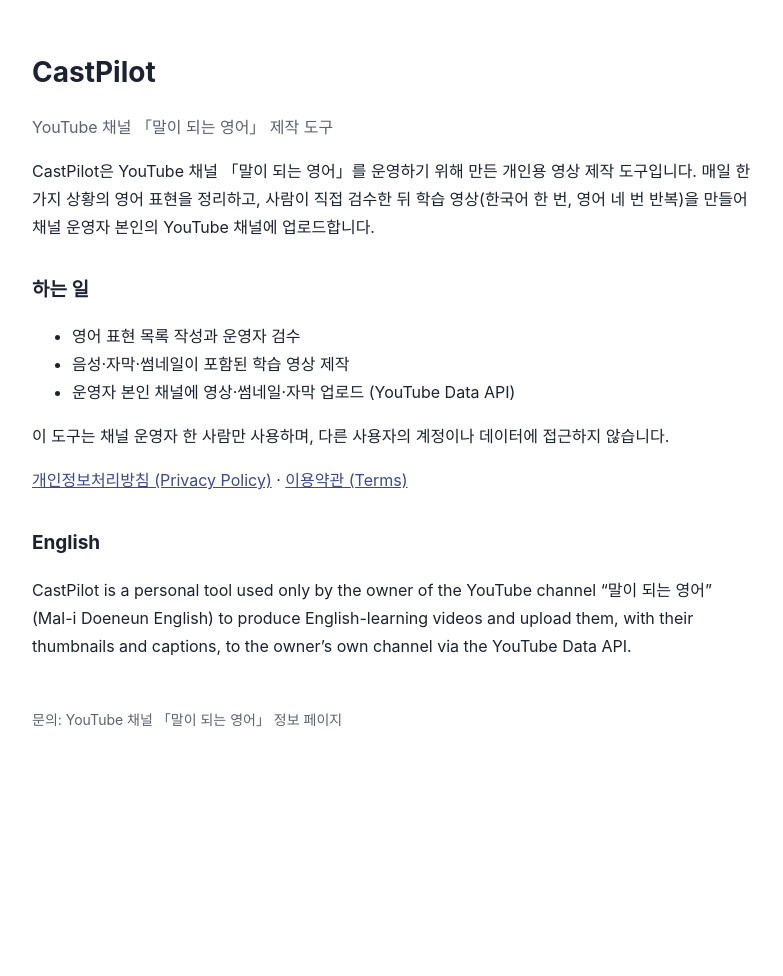
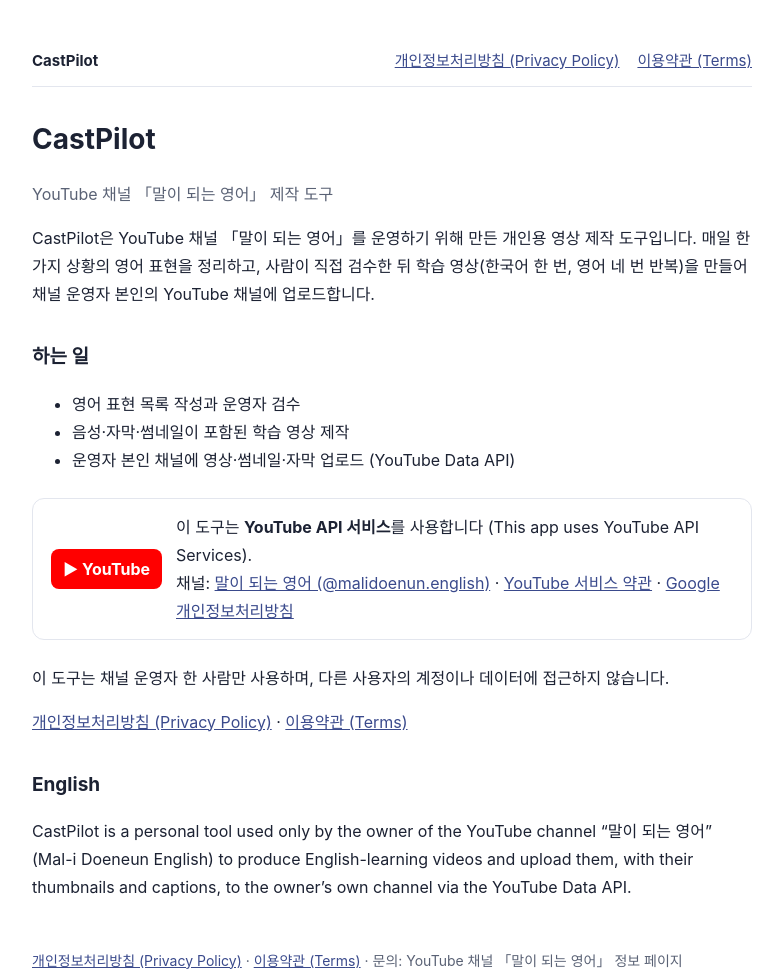
Before and after one commit to mywaysoft0/castpilot-site, a plain HTML site: page index.html in a window 1280 px wide. Shown: the whole page, without its empty margins (248-1031 px from the left). Before the commit the page ends 800 px from the top, so only its background shows below. Drawn offline with Linux system fonts and the light colour scheme.

Commit message:
Add YouTube branding, nav links, data deletion policy
Co-Authored-By: Claude Opus 5.5 <noreply@anthropic.com>

```diff
--- a/index.html
+++ b/index.html
@@ -1,6 +1,7 @@
 <!doctype html>
 <html lang="ko"><head><meta charset="utf-8"><meta name="viewport" content="width=device-width,initial-scale=1">
 <title>CastPilot</title><link rel="stylesheet" href="style.css"></head><body>
+<nav><a class="home" href="index.html">CastPilot</a><a href="privacy.html">개인정보처리방침 (Privacy Policy)</a><a href="terms.html">이용약관 (Terms)</a></nav>
 <h1>CastPilot</h1>
 <p class="sub">YouTube 채널 「말이 되는 영어」 제작 도구</p>
 <p>CastPilot은 YouTube 채널 「말이 되는 영어」를 운영하기 위해 만든 개인용 영상 제작 도구입니다.
@@ -12,10 +13,13 @@
 <li>음성·자막·썸네일이 포함된 학습 영상 제작</li>
 <li>운영자 본인 채널에 영상·썸네일·자막 업로드 (YouTube Data API)</li>
 </ul>
+<div class="yt"><span class="badge">▶ YouTube</span><div>이 도구는 <b>YouTube API 서비스</b>를 사용합니다 (This app uses YouTube API Services).<br>
+채널: <a href="https://www.youtube.com/channel/UCBW-Wj9D_DciOlg9ZbUkcmw">말이 되는 영어 (@malidoenun.english)</a> ·
+<a href="https://www.youtube.com/t/terms">YouTube 서비스 약관</a> · <a href="https://policies.google.com/privacy">Google 개인정보처리방침</a></div></div>
 <p>이 도구는 채널 운영자 한 사람만 사용하며, 다른 사용자의 계정이나 데이터에 접근하지 않습니다.</p>
 <p><a href="privacy.html">개인정보처리방침 (Privacy Policy)</a> · <a href="terms.html">이용약관 (Terms)</a></p>
 <h2>English</h2>
 <p>CastPilot is a personal tool used only by the owner of the YouTube channel “말이 되는 영어” (Mal-i Doeneun English)
 to produce English-learning videos and upload them, with their thumbnails and captions, to the owner’s own channel via the YouTube Data API.</p>
-<footer>문의: YouTube 채널 「말이 되는 영어」 정보 페이지</footer>
+<footer><a href="privacy.html">개인정보처리방침 (Privacy Policy)</a> · <a href="terms.html">이용약관 (Terms)</a> · 문의: YouTube 채널 「말이 되는 영어」 정보 페이지</footer>
 </body></html>
--- a/style.css
+++ b/style.css
@@ -1,2 +1,4 @@
 body{font-family:-apple-system,"Apple SD Gothic Neo","Noto Sans KR",sans-serif;max-width:720px;margin:48px auto;padding:0 20px;line-height:1.75;color:#1c2233}
 h1{font-size:28px;margin-bottom:4px}h2{font-size:19px;margin-top:32px}.sub{color:#5a6275}a{color:#3a4a8c}footer{margin-top:48px;font-size:14px;color:#5a6275}
+nav{display:flex;gap:18px;font-size:15px;border-bottom:1px solid #e3e6ee;padding-bottom:12px;margin-bottom:28px}nav .home{font-weight:700;margin-right:auto;color:#1c2233;text-decoration:none}
+.yt{display:flex;align-items:center;gap:14px;border:1px solid #e3e6ee;border-radius:12px;padding:14px 18px;margin:24px 0}.yt .badge{background:#FF0000;color:#fff;font-weight:700;border-radius:8px;padding:6px 12px;white-space:nowrap}
```
Also changed, not shown: privacy.html (+7 -3 lines), terms.html (+1 -0 lines).
